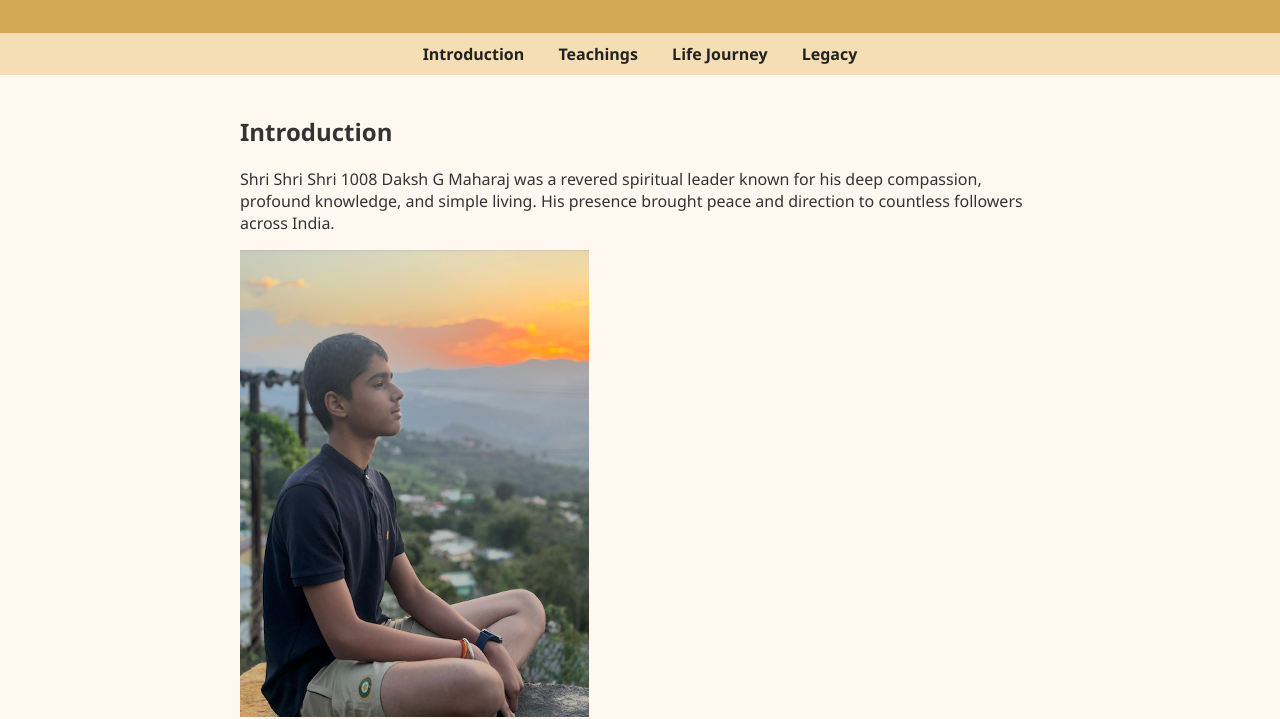
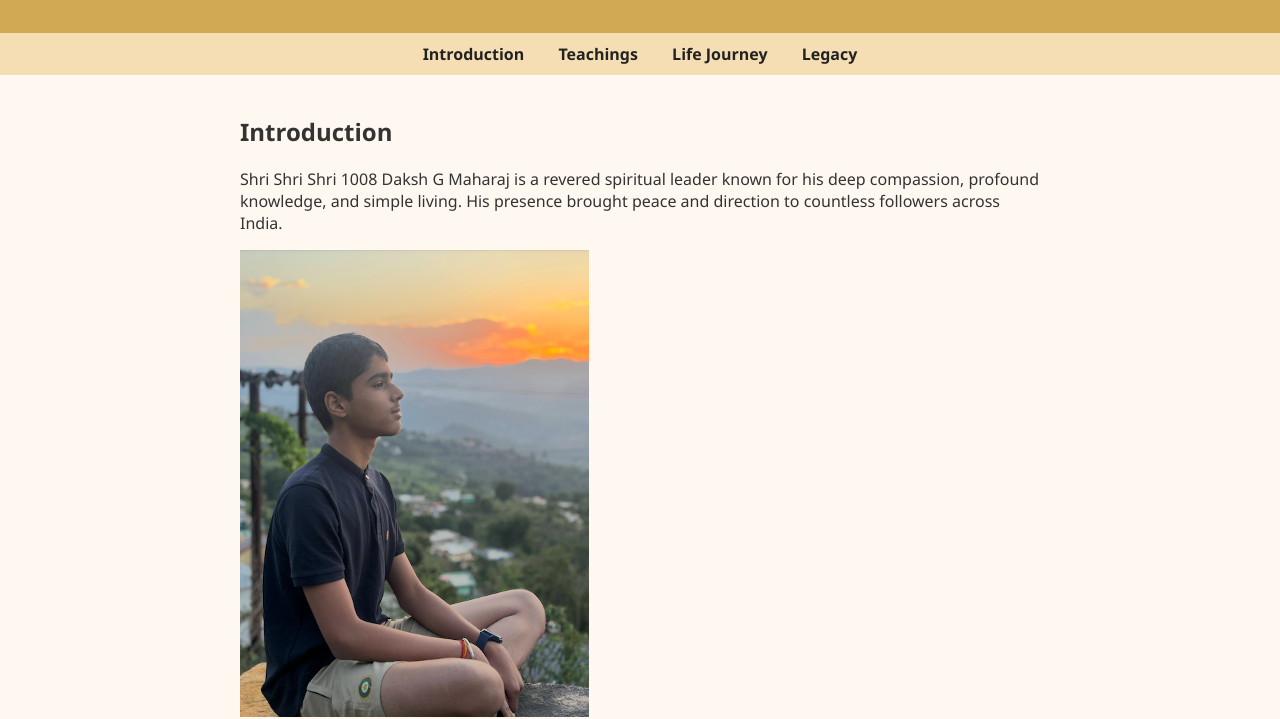
Before and after one commit to lokeshbhatt/lokeshbhatt.com, a plain HTML site: page index.html in a window 1280 px wide. Shown: the part 104-823 px from the top of the page. Drawn offline with Linux system fonts and the light colour scheme.

Commit message:
Update index.html

```diff
--- a/index.html
+++ b/index.html
@@ -61,7 +61,7 @@
 
     <section id="intro">
     <h2>Introduction</h2>
-    <p>Shri Shri Shri 1008 Daksh G Maharaj was a revered spiritual leader known for his deep compassion, profound knowledge, and simple living. His presence brought peace and direction to countless followers across India.</p>
+    <p>Shri Shri Shri 1008 Daksh G Maharaj is a revered spiritual leader known for his deep compassion, profound knowledge, and simple living. His presence brought peace and direction to countless followers across India.</p>
     <!-- Photo Added Here -->
     <img src="SmallDakshMaharaj.jpg" alt="Shri Shri Shri 1008 Daksh G Maharaj" class="maharaj-photo" />
   </section>
```
